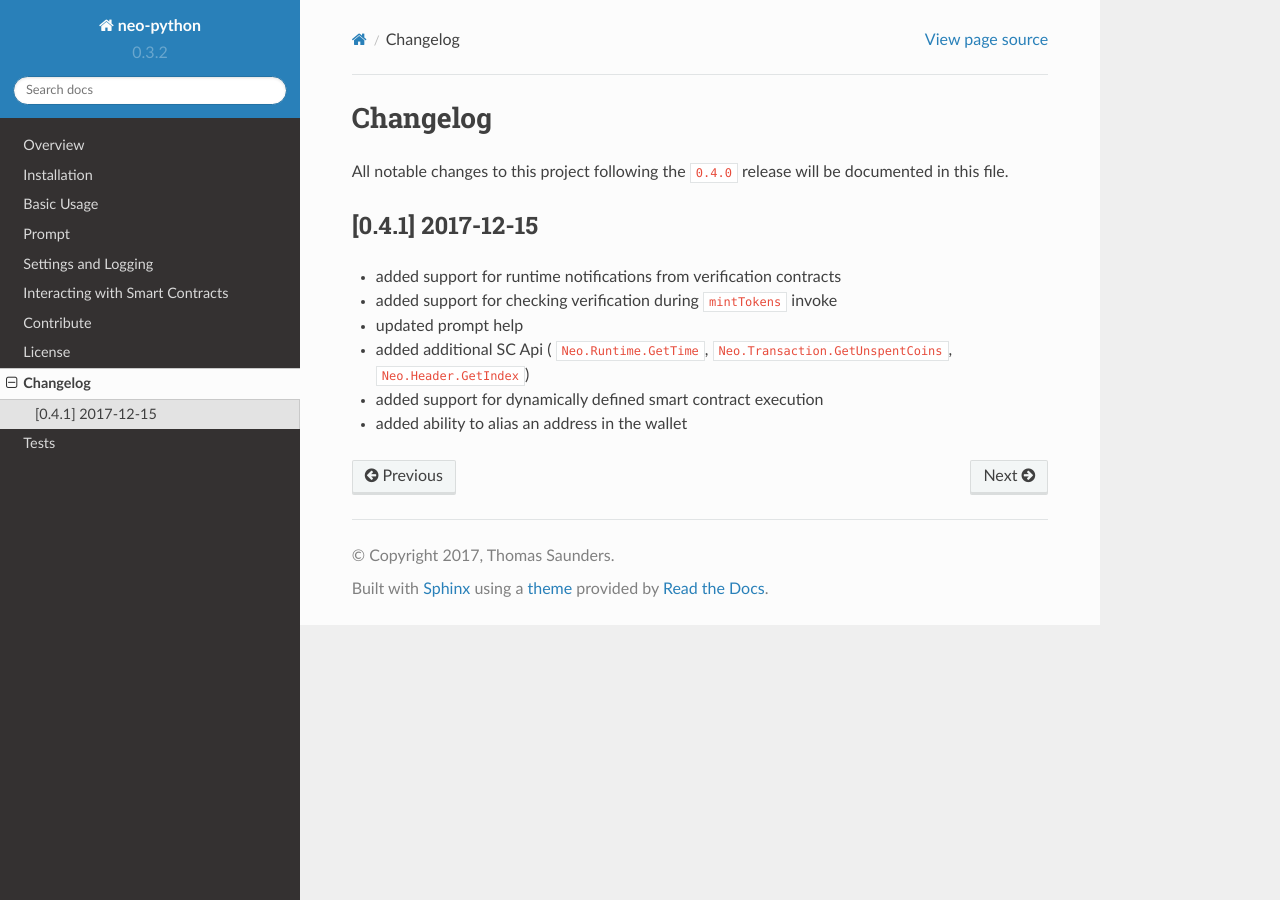
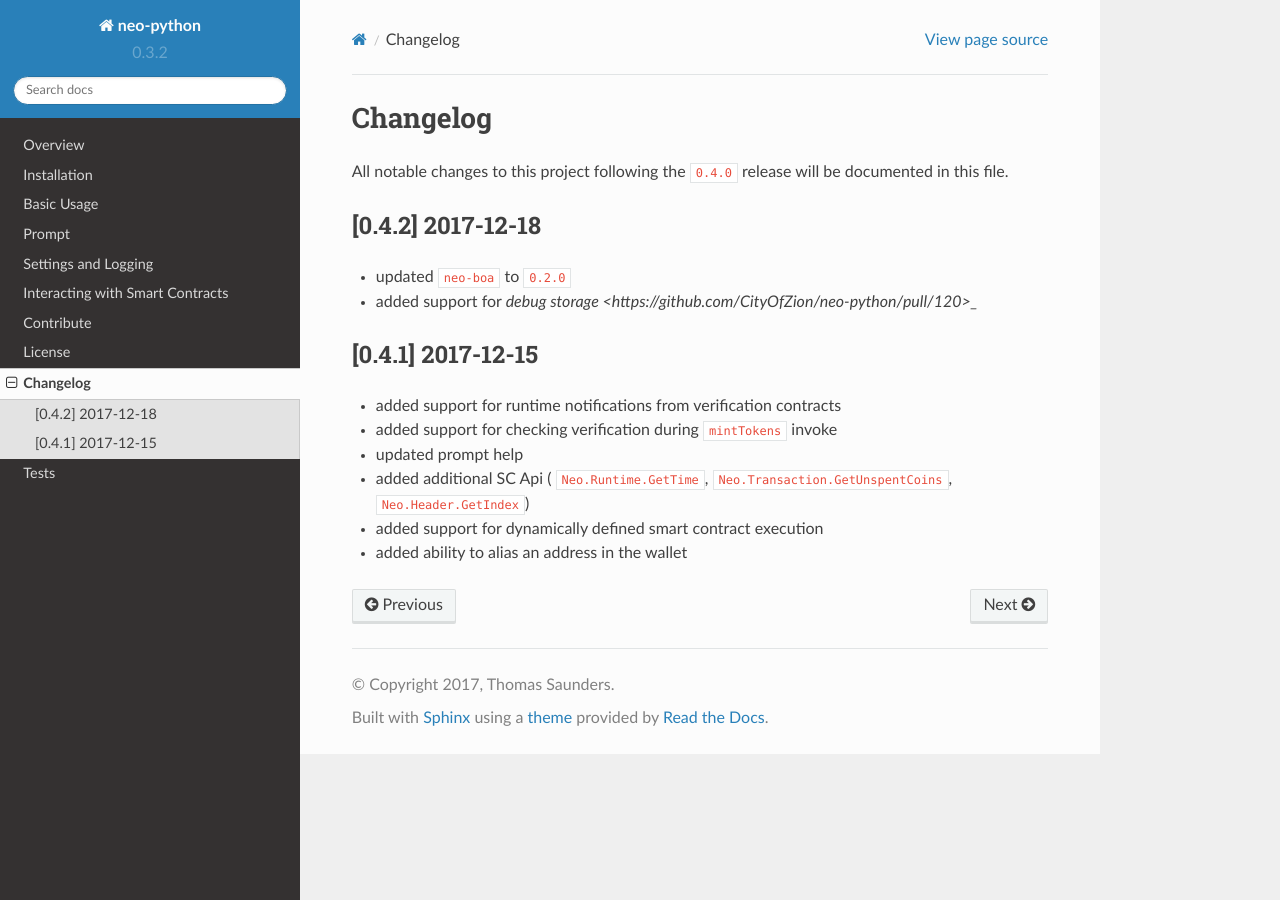
Before and after one commit to CityOfZion/neo-python, a Sphinx documentation site: the page built from docs/source/changelog.rst, in a window 1280 px wide. Built offline with Sphinx 7.4.7 and the Read the Docs theme 2.0.0, drawn with Linux system fonts in a browser that asks for light colours.

Commit message:
prepare v0.4.2

```diff
--- a/docs/source/changelog.rst
+++ b/docs/source/changelog.rst
@@ -2,6 +2,12 @@ Changelog
 =========
 
 All notable changes to this project following the ``0.4.0`` release will be documented in this file.
+
+[0.4.2] 2017-12-18
+------------------
+
+- updated ``neo-boa`` to ``0.2.0``
+- added support for `debug storage <https://github.com/CityOfZion/neo-python/pull/120>_`
 
 
 [0.4.1] 2017-12-15
--- a/neo/__init__.py
+++ b/neo/__init__.py
@@ -1 +1 @@
-__version__ = '0.4.1'
+__version__ = '0.4.2'
--- a/setup.cfg
+++ b/setup.cfg
@@ -10,7 +10,7 @@ all_files  = 1
 upload-dir = docs/build/html
 
 [bumpversion]
-current_version = 0.4.1
+current_version = 0.4.2
 commit = True
 tag = True
 
--- a/setup.py
+++ b/setup.py
@@ -18,7 +18,7 @@ reqs = [str(ir.req) for ir in install_reqs]
 setup(
     name='neo-python',
     python_requires='>=3.4, <3.6',
-    version='0.4.1',
+    version='0.4.2',
     description="Python Node and SDK for the NEO blockchain",
     long_description=readme,
     author="Thomas Saunders",
```
Also changed, not shown: CHANGELOG.md (+3 -0 lines).
